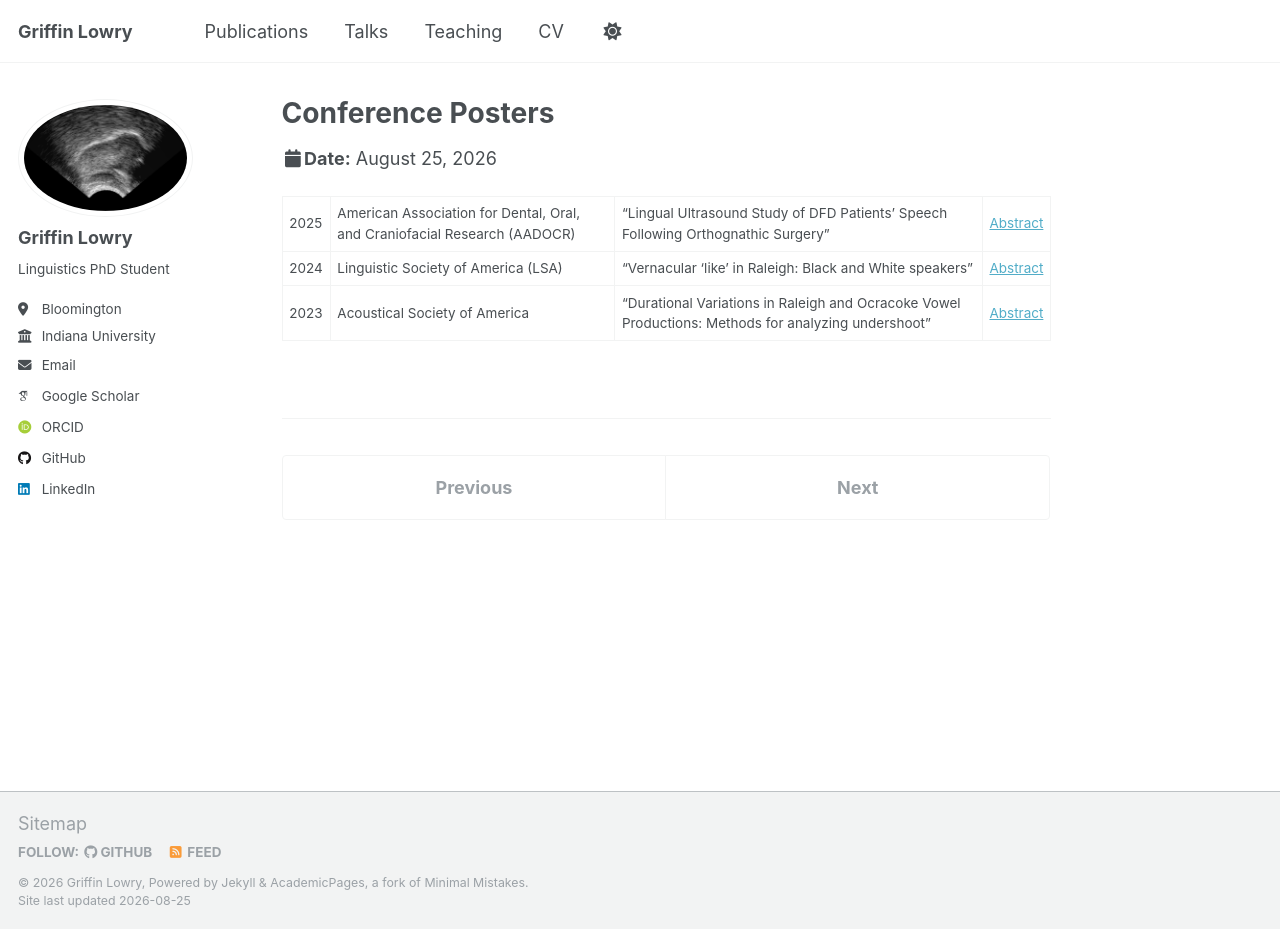
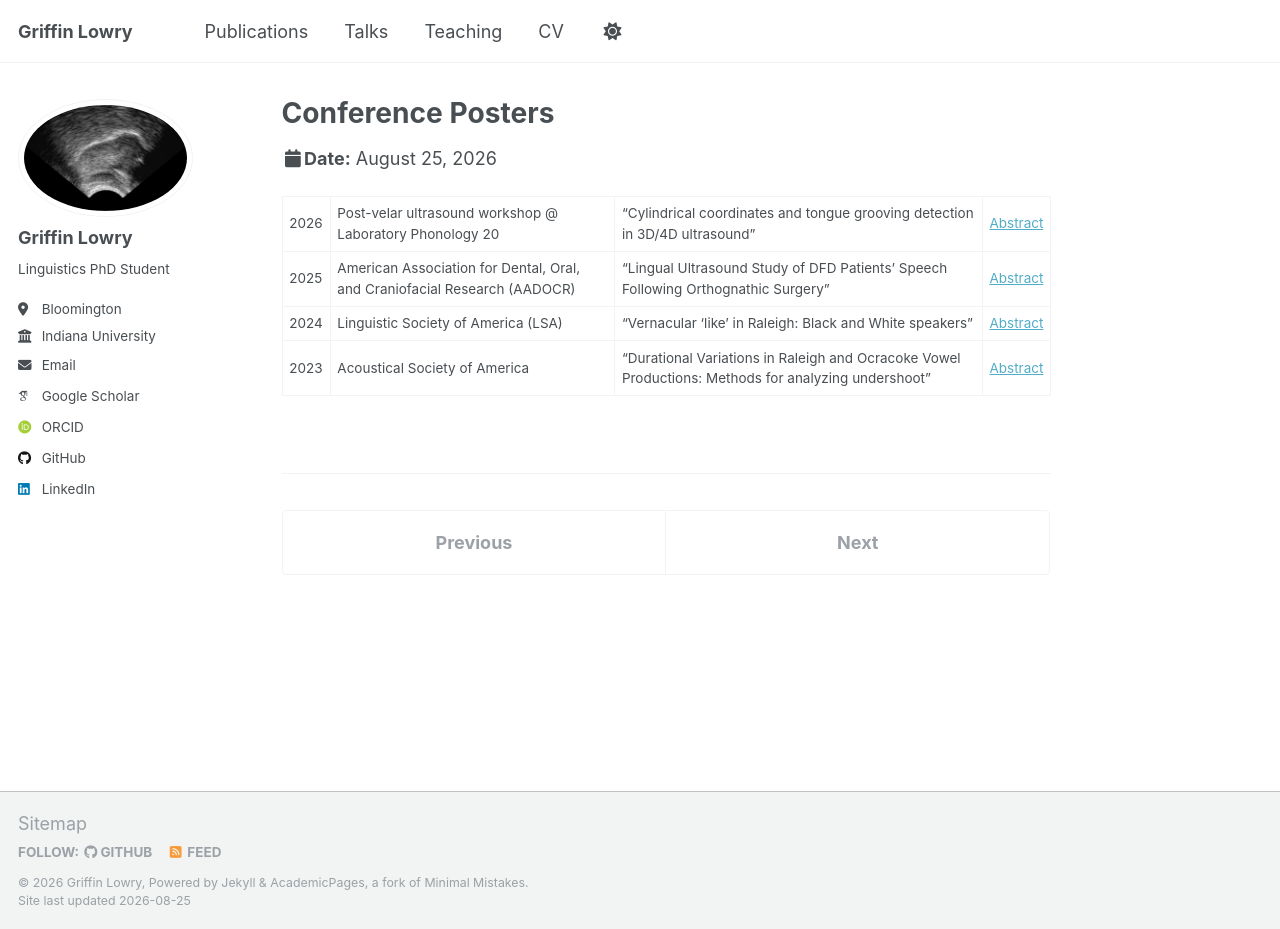
Before and after one commit to griffinlowry/griffinlowry.github.io, a Jekyll site: the page built from _talks/conference_Posters.md, in a window 1280 px wide and 929 px high. Built offline with Jekyll 4.4.1, drawn with Linux system fonts in a browser that asks for light colours; some web fonts are replaced.

Commit message:
Update conference_Posters.md

```diff
--- a/_talks/conference_Posters.md
+++ b/_talks/conference_Posters.md
@@ -4,6 +4,7 @@ collection: talks
 type: "Poster"
 permalink: /talks/Conference Posters
 ---
+| 2026 | Post-velar ultrasound workshop @ Laboratory Phonology 20 | "Cylindrical coordinates and tongue grooving detection in 3D/4D ultrasound" | [Abstract](https://griffinlowry.github.io/PVU_abstract.pdf)
 | 2025 | American Association for Dental, Oral, and Craniofacial Research (AADOCR) | "Lingual Ultrasound Study of DFD Patients’ Speech Following Orthognathic Surgery" | [Abstract](https://griffinlowry.github.io/files/aadocr_abstract.pdf)
 | 2024 | Linguistic Society of America (LSA) | "Vernacular 'like' in Raleigh: Black and White speakers" | [Abstract](https://griffinlowry.github.io/LSA_abstract.pdf)
 | 2023 | Acoustical Society of America | "Durational Variations in Raleigh and Ocracoke Vowel Productions: Methods for analyzing undershoot" | [Abstract](https://griffinlowry.github.io/ASA_poster.pdf)
```
